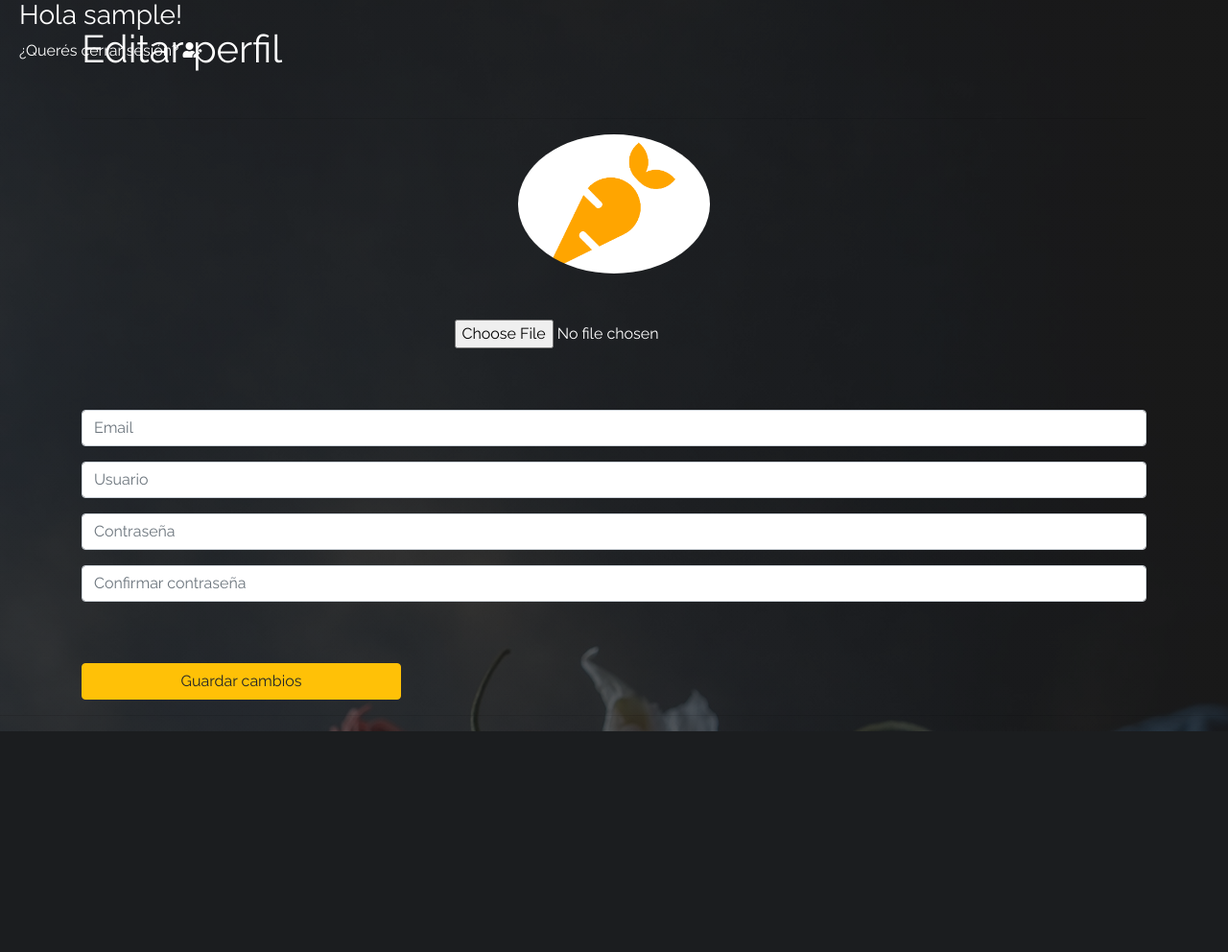
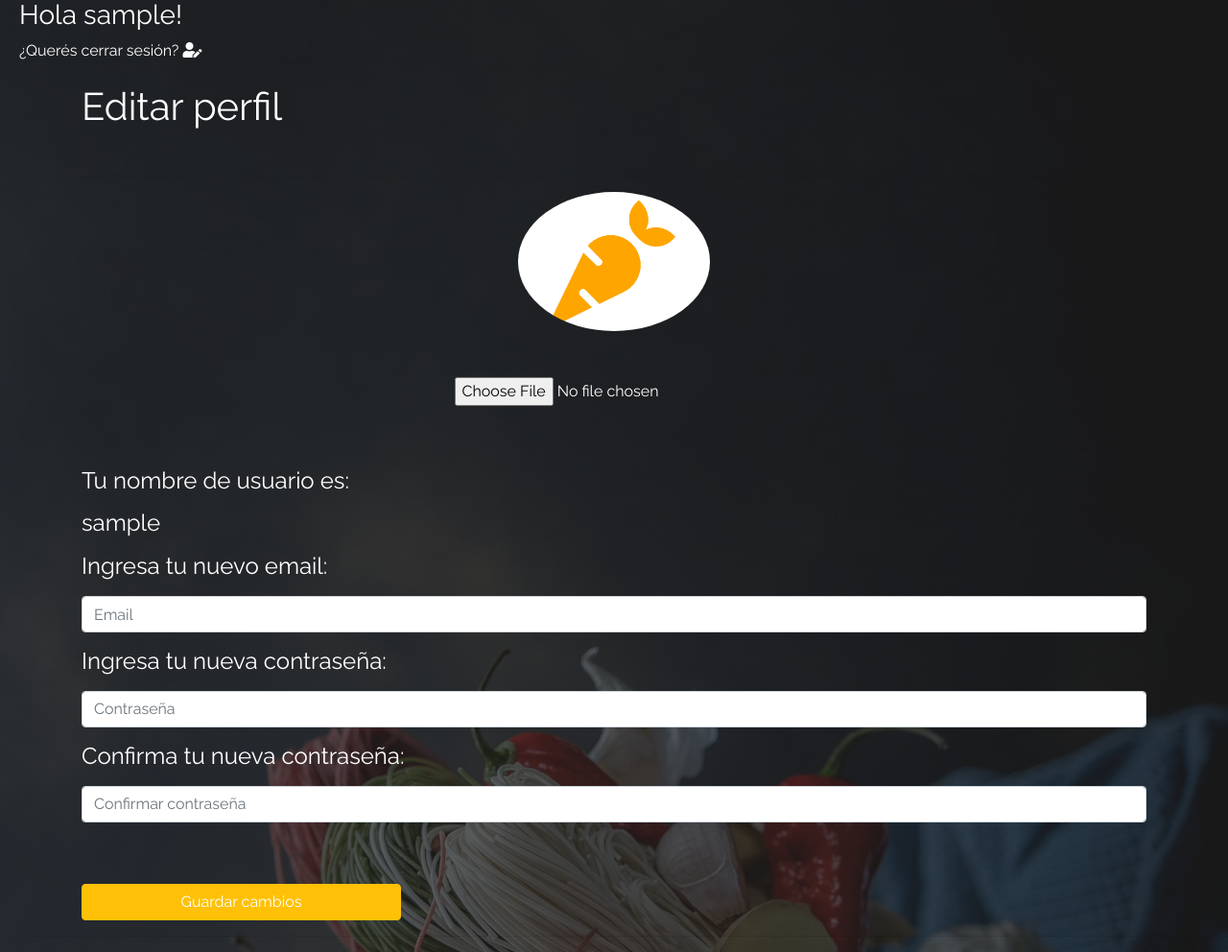
Before and after one commit to nazarenads/foodseason, a PHP site: page /editprofile.php in a window 1280 px wide. Shown: the part 103-1095 px from the top of the page at 96% size. Before the commit the page ends 865 px from the top, so only its background shows below. Run offline with PHP 8.4, Linux system fonts and the light colour scheme; the visitor is signed in with stand-in values (Sample User, id 1); some libraries are stand-ins or nearby versions.

Commit message:
labels y read only username

```diff
--- a/editprofile.php
+++ b/editprofile.php
@@ -1,4 +1,5 @@
 <?php
+
 //Defino variables vacías para cada campo a completar
 $email = "";
 $username = "";
@@ -16,30 +17,12 @@
 if($_POST){
 
   //Tomo lo recibido y lo guardo sin espacios
-  $username = trim($_POST["username"]);
   $email = trim($_POST["email"]);
   $password = trim($_POST["password"]);
   $passwordConfirm = trim($_POST["passwordConfirm"]);
   $profilePicture = $_FILES["profilePicture"];
 
-  //Valido cada dato
-  if($username == ""){
-    $errorUsername = "Completá tu nombre de usuario!";
-    $hayErrores = true;
-  }
-  if(!filter_var($email, FILTER_VALIDATE_EMAIL)){
-    $errorEmail = "El email que ingresaste no es válido";
-    $hayErrores = true;
-  }
-  if($password == ""){
-    $errorPassword = "Completá tu contraseña!";
-    $hayErrores = true;
-  }
-  else if (strlen($password)<4)
-    {
-      $errorPassword = "Tu contraseña debe tener al menos 4 caracteres!";
-      $hayErrores = true;
-    }else if($password != $passwordConfirm){
+if($password != $passwordConfirm){
       $errorPassword = "Las contraseñas que ingresaste no coinciden!";
       $hayErrores = true;
     }
@@ -104,7 +87,7 @@
     <?php include("partials/header.php") ?>
     <div class="container">
       <br>
-        <h1>Editar perfil</h1>
+        <h1 style="margin-top:60px;">Editar perfil</h1>
       <br>
       	<hr>
     	<div class="row">
@@ -123,25 +106,29 @@
 <br>
             <div class="formulario">
            <form action="editprofile.php" method="post" class="form-editprofile" enctype="multipart/form-data">
+             <div class="form-group">
+               <label for="username"><h4>Tu nombre de usuario es:</h4></label>
+              <h4><?= $_SESSION['username'] ?> </h4>
+             </div>
 
             <div class="form-group">
+              <label for="email"><h4>Ingresa tu nuevo email:</h4></label>
              <input name="email" type="text" class="form-control" placeholder="Email" value="<?=$email?>">
              <?= $errorEmail ?>
             </div>
+
             <div class="form-group">
-             <input name="username" type="text" class="form-control" placeholder="Usuario" value="<?=$username?>">
-             <?= $errorUsername ?>
-            </div>
-            <div class="form-group">
+              <label for="password"><h4>Ingresa tu nueva contraseña:</h4></label>
              <input type="password" class="form-control" name="password" placeholder="Contraseña" value="<?=$password?>">
              <?= $errorPassword ?>
             </div>
              <div class="form-group">
+               <label for="passwordConfirm"><h4>Confirma tu nueva contraseña:</h4></label>
              <input type="password" class="form-control" name="passwordConfirm" placeholder="Confirmar contraseña" value= "<?=$passwordConfirm?>">
             </div>
             <br>
             <br>
-            <button class="btn btn-warning" style="width:30%; margin:auto" type="submit" name="submit">Guardar cambios</button>
+            <button class="btn btn-warning" style="width:30%; margin:auto; color:white;" type="submit" name="submit">Guardar cambios</button>
            </form>
 
             </div>
```
